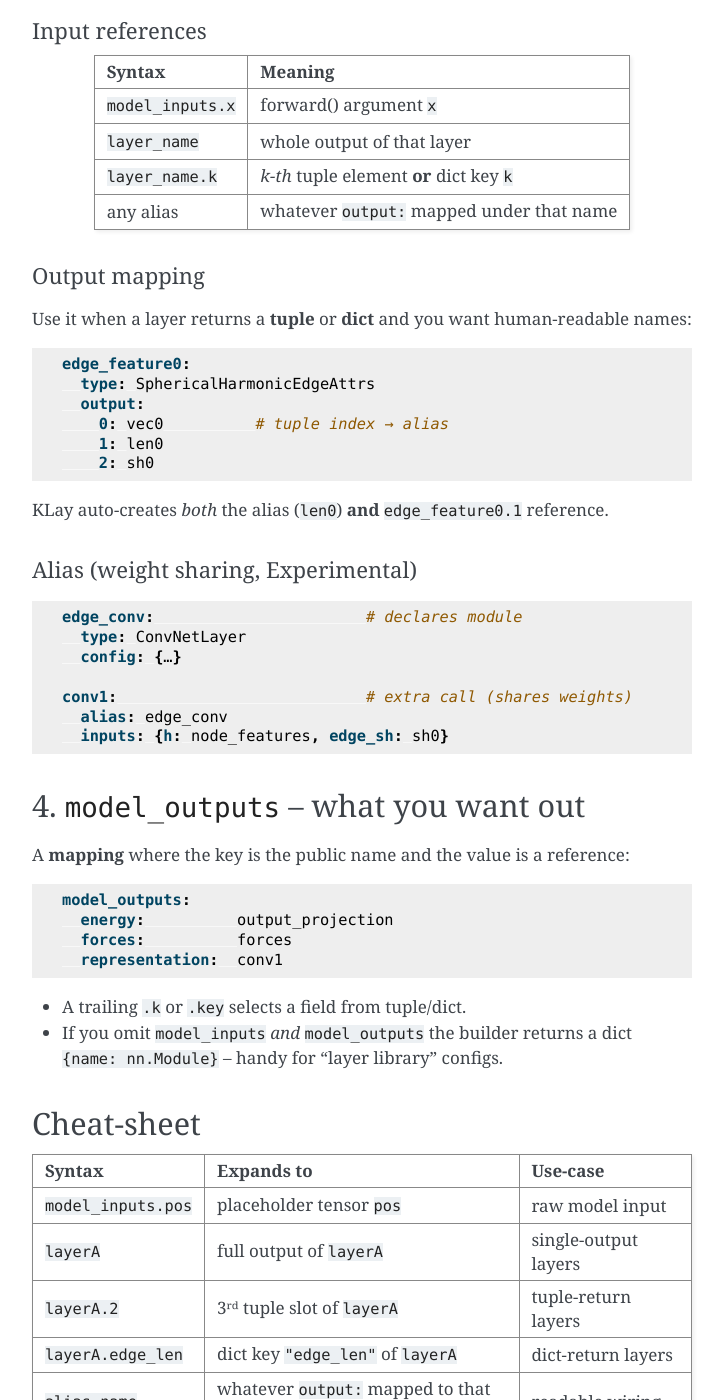
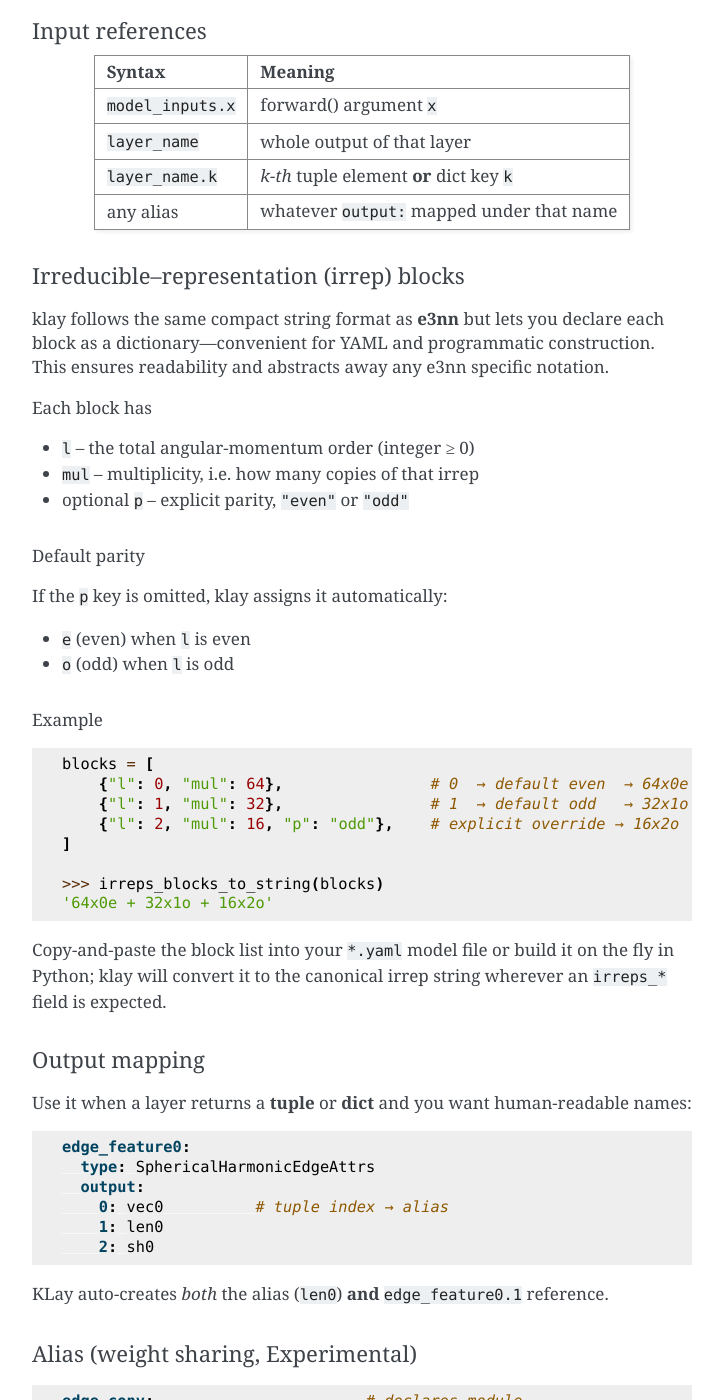
Before and after one commit to openkim/klay, a Sphinx documentation site: the page built from docs/usage.rst, in a window 1280 px wide and 1400 px high, scrolled down 2989 px. Shown: the whole window, without its empty margins (388-1112 px from the left). Built offline with Sphinx 7.4.7, drawn with Linux system fonts in a browser that asks for light colours; some of the changed text lies outside the part shown.

Commit message:
Documentation update for irreps

```diff
--- a/docs/usage.rst
+++ b/docs/usage.rst
@@ -166,6 +166,46 @@ Input references
    * - any alias
      - whatever ``output:`` mapped under that name
 
+Irreducible–representation (irrep) blocks
+~~~~~~~~~~~~~~~~~~~~~~~~~~~~~~~~~~~~~~~~~
+
+klay follows the same compact string format as **e3nn** but lets you
+declare each block as a dictionary—convenient for YAML and
+programmatic construction. This ensures readability and abstracts away any e3nn specific
+notation.
+
+Each block has
+
+* ``l`` – the total angular-momentum order (integer ≥ 0)
+* ``mul`` – multiplicity, i.e. how many copies of that irrep
+* optional ``p`` – explicit parity, ``"even"`` or ``"odd"``
+
+Default parity
+--------------
+
+If the ``p`` key is omitted, klay assigns it automatically:
+
+* ``e`` (even) when ``l`` is even
+* ``o`` (odd)  when ``l`` is odd
+
+Example
+-------
+
+.. code-block:: python
+
+   blocks = [
+       {"l": 0, "mul": 64},                # 0  → default even  → 64x0e
+       {"l": 1, "mul": 32},                # 1  → default odd   → 32x1o
+       {"l": 2, "mul": 16, "p": "odd"},    # explicit override → 16x2o
+   ]
+
+   >>> irreps_blocks_to_string(blocks)
+   '64x0e + 32x1o + 16x2o'
+
+Copy-and-paste the block list into your ``*.yaml`` model file or build
+it on the fly in Python; klay will convert it to the canonical irrep
+string wherever an ``irreps_*`` field is expected.
+
 
 Output mapping
 ~~~~~~~~~~~~~~
```
Also changed, not shown: README.md (+1 -1 lines).
